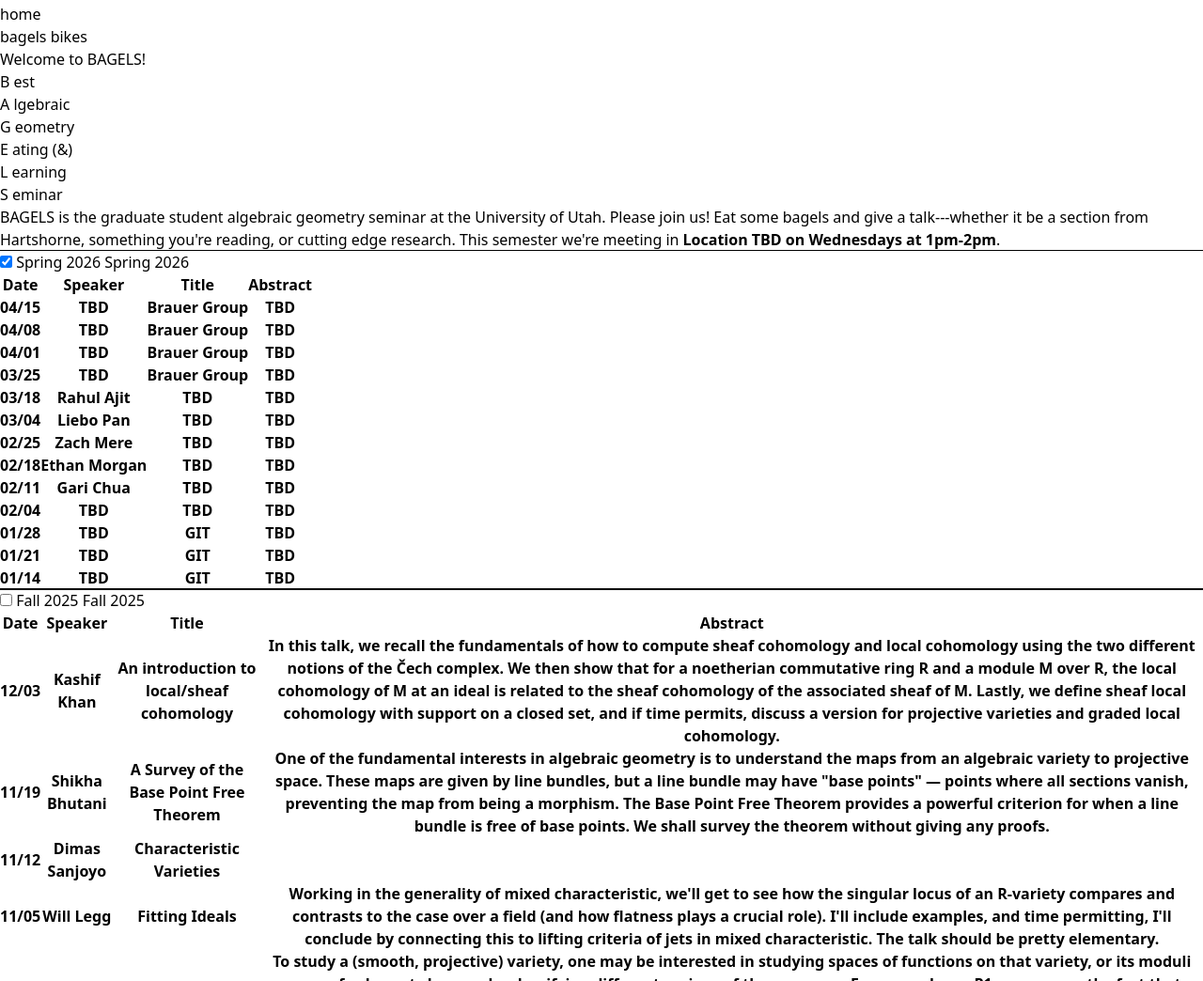
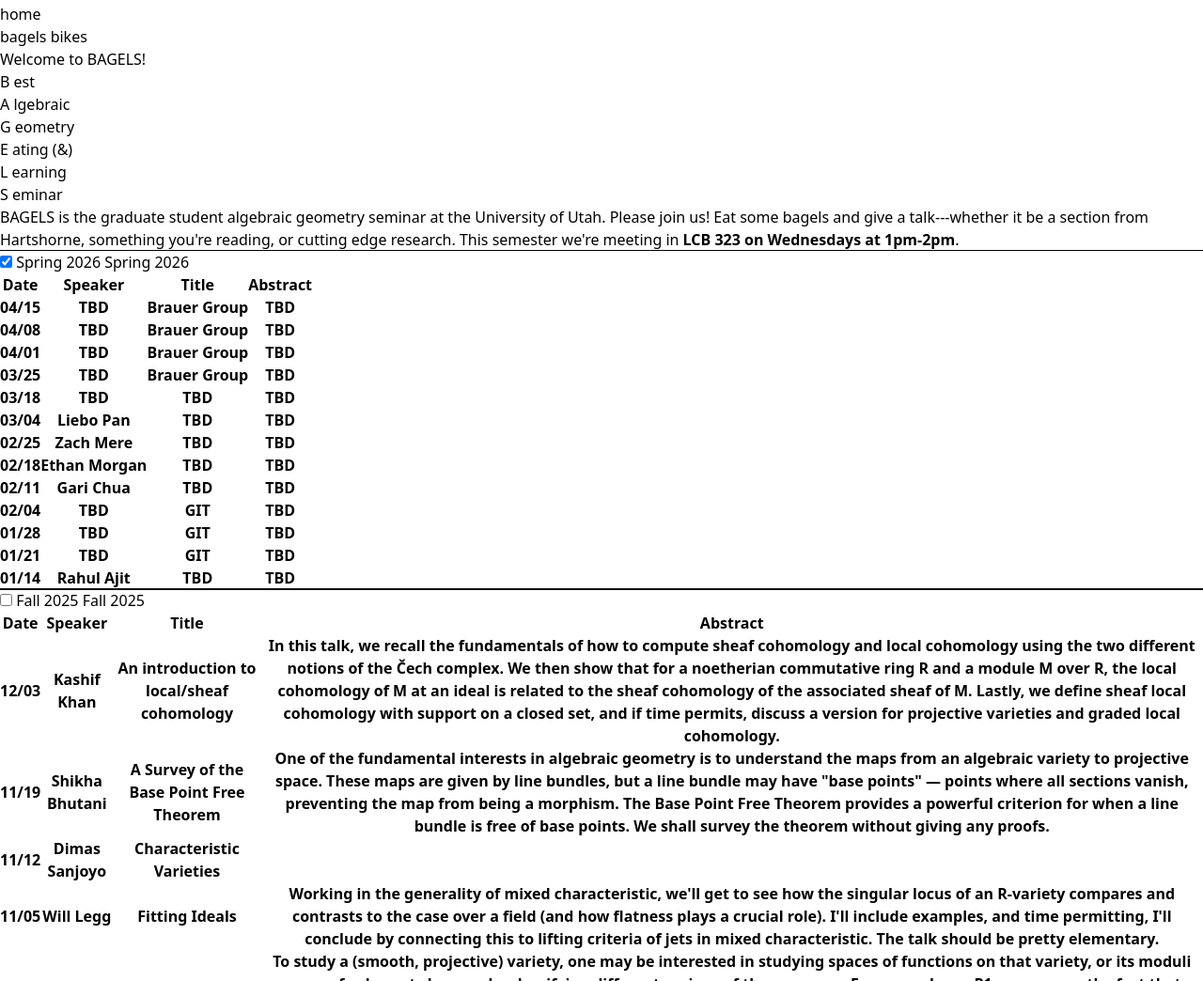
Before and after one commit to bagels-bikes/bagels-bikes.github.io, an Eleventy site: page src/bagels/index.md in a window 1280 px wide. Shown: the part 1277-2321 px from the top of the page at 94% size. Built offline with nearby package versions, Linux system fonts and the light colour scheme; Eleventy itself is replaced by a stand-in of ours; files that its build step writes are made by us from their sources.

Commit message:
updated BAGELS

```diff
--- a/src/bagels/bagels.json
+++ b/src/bagels/bagels.json
@@ -27,7 +27,7 @@
                 "date": "03/25"
             },
             {
-                "name": "Rahul Ajit",
+                "name": "TBD",
                 "title": "TBD",
                 "abstract": "TBD",
                 "date": "03/18"
@@ -58,7 +58,7 @@
             },
             {
                 "name": "TBD",
-                "title": "TBD",
+                "title": "GIT",
                 "abstract": "TBD",
                 "date": "02/04"
             },
@@ -75,8 +75,8 @@
                 "date": "01/21"
             },
             {
-                "name": "TBD",
-                "title": "GIT",
+                "name": "Rahul Ajit",
+                "title": "TBD",
                 "abstract": "TBD",
                 "date": "01/14"
             }
--- a/src/bagels/index.md
+++ b/src/bagels/index.md
@@ -3,4 +3,4 @@ layout: bagels.njk
 title: bagels
 ---
 
-BAGELS is the graduate student algebraic geometry seminar at the University of Utah. Please join us! Eat some bagels and give a talk---whether it be a section from Hartshorne, something you're reading, or cutting edge research. This semester we're meeting in __Location TBD on Wednesdays at 1pm-2pm__.
+BAGELS is the graduate student algebraic geometry seminar at the University of Utah. Please join us! Eat some bagels and give a talk---whether it be a section from Hartshorne, something you're reading, or cutting edge research. This semester we're meeting in __LCB 323 on Wednesdays at 1pm-2pm__.
```
Also changed, not shown: 2 other files.
